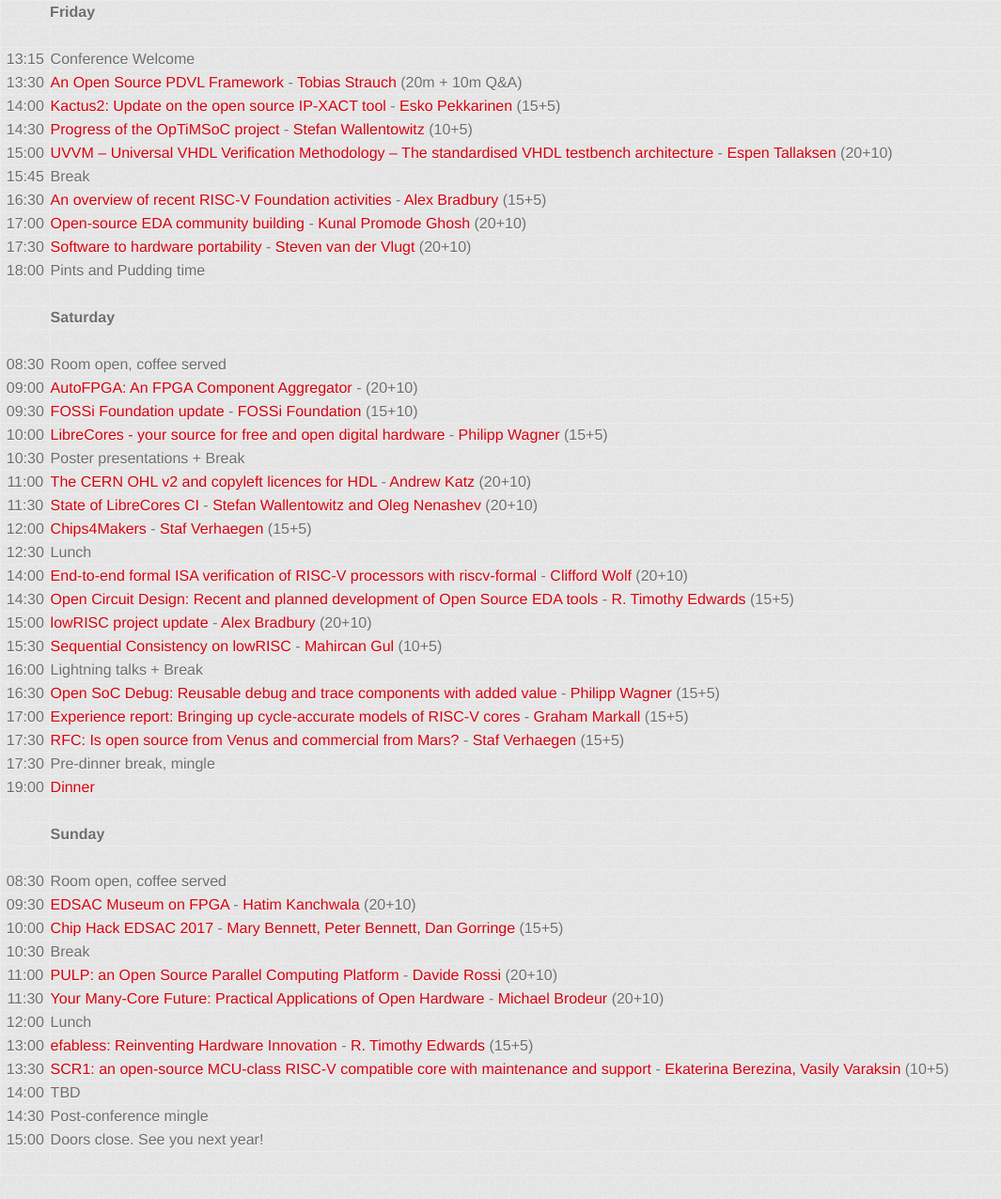
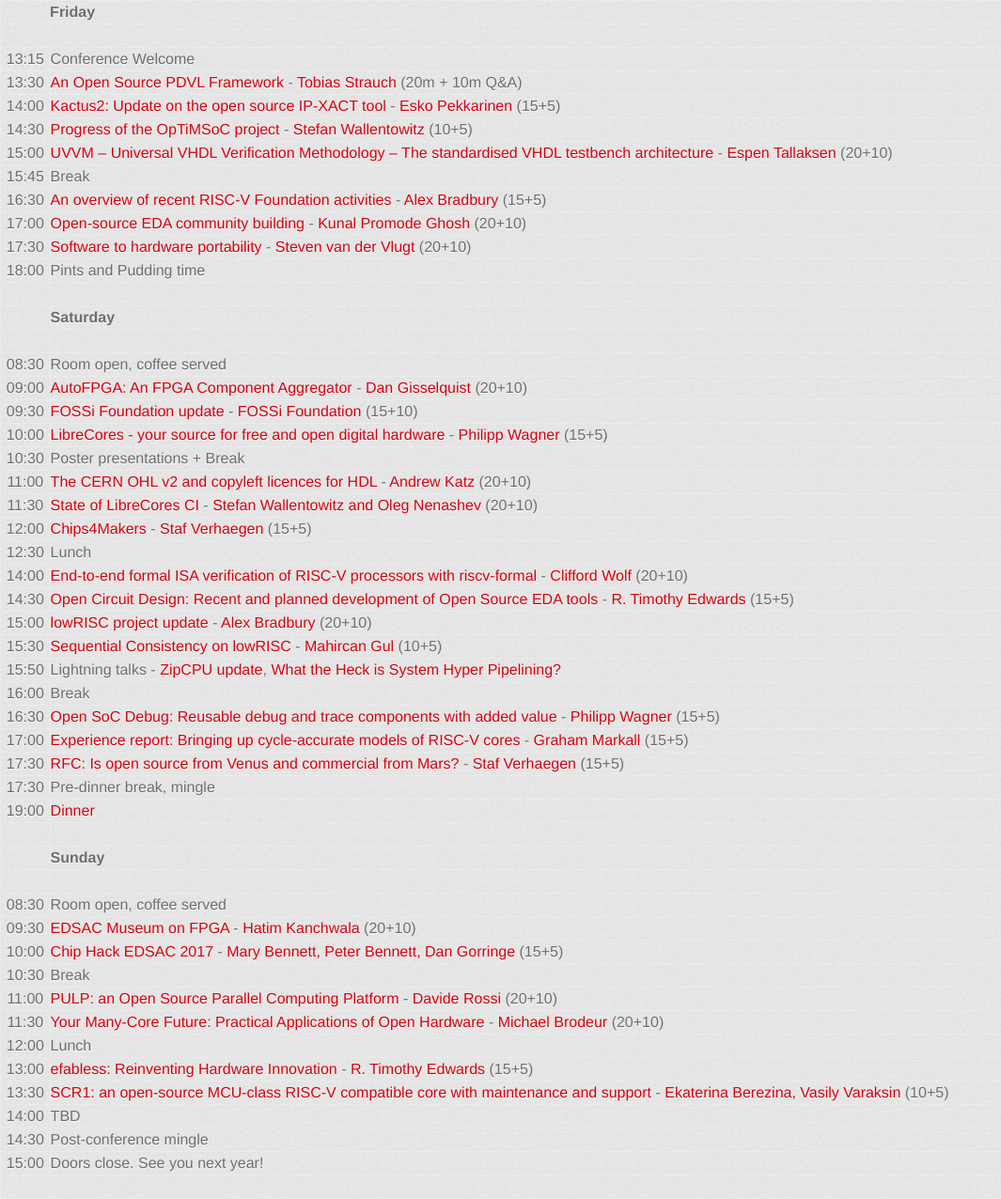
Before and after one commit to fossi-foundation/orconf, a Jekyll site: the page built from schedule.md, in a window 1280 px wide. Shown: the whole page at 94% size, without its empty margins (0-1065 px from the left). Built offline with Jekyll 4.4.1, drawn with Linux system fonts in a browser that asks for light colours; some web fonts are replaced; before the commit the page ends 1251 px from its top, so only the background shows below that.

Commit message:
More fixes to schedule

```diff
--- a/schedule.md
+++ b/schedule.md
@@ -22,7 +22,7 @@
 |---------------------------------------
 | | |
 | 08:30  | Room open, coffee served
-| 09:00  | [AutoFPGA: An FPGA Component Aggregator](https://orconf.org/#autofpga) - [](https://orconf.org/#) (20+10)|
+| 09:00  | [AutoFPGA: An FPGA Component Aggregator](https://orconf.org/#autofpga) - [Dan Gisselquist](https://orconf.org/#gisselquist) (20+10)|
 | 09:30  | [FOSSi Foundation update](https://orconf.org/#fossiupdate) - [FOSSi Foundation](https://orconf.org/#fossiboard) (15+10)|
 | 10:00  | [LibreCores - your source for free and open digital hardware](https://orconf.org/#librecores) - [Philipp Wagner](https://orconf.org/#phil2) (15+5)|
 | 10:30  | Poster presentations + Break
@@ -34,7 +34,8 @@
 | 14:30  | [Open Circuit Design:  Recent and planned development of Open Source EDA tools](https://orconf.org/#opencircuitdesign) - [R. Timothy Edwards](https://orconf.org/#rtimothyedwards) (15+5)|
 | 15:00  | [lowRISC project update](https://orconf.org/#lowrisc) - [Alex Bradbury](https://orconf.org/#asb) (20+10)|
 | 15:30  | [Sequential Consistency on lowRISC](https://orconf.org/#consistency) - [Mahircan Gul](https://orconf.org/#mahircan) (10+5)|
-| 16:00  | Lightning talks + Break |
+| 15:50  | Lightning talks - [ZipCPU update](https://orconf.org/#zipcpu), [What the Heck is System Hyper Pipelining?](https://orconf.org/#hyperpipelining) |
+| 16:00  | Break |
 | 16:30  | [Open SoC Debug: Reusable debug and trace components with added value](https://orconf.org/#opensocdebug) - [Philipp Wagner](https://orconf.org/#phil) (15+5)|
 | 17:00  | [Experience report: Bringing up cycle-accurate models of RISC-V cores](https://orconf.org/#cariscv) - [Graham Markall](https://orconf.org/#graham) (15+5)|
 | 17:30  | [RFC: Is open source from Venus and commercial from Mars?](https://orconf.org/#venusmars) - [Staf Verhaegen](https://orconf.org/#staf) (15+5)|
```
